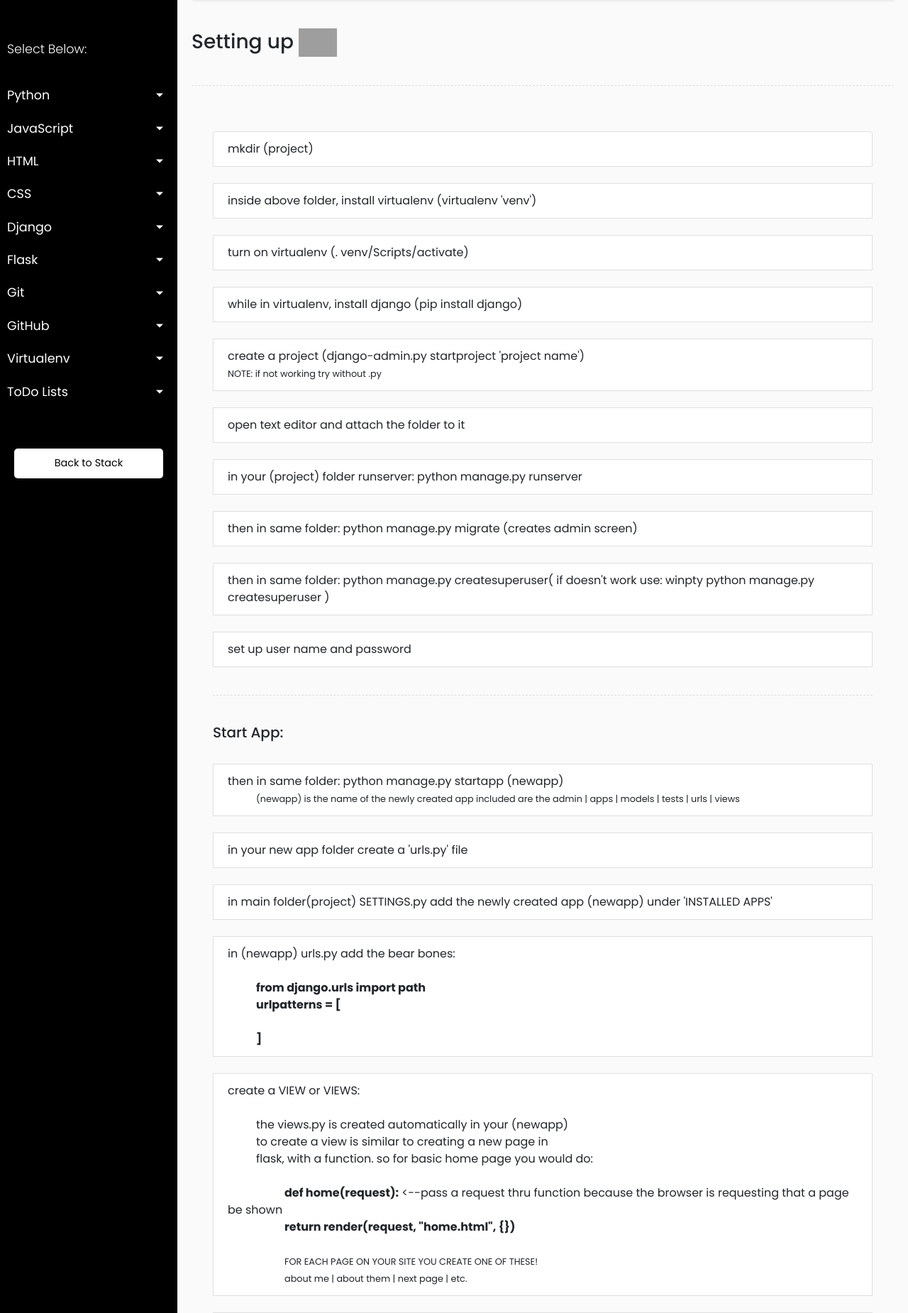
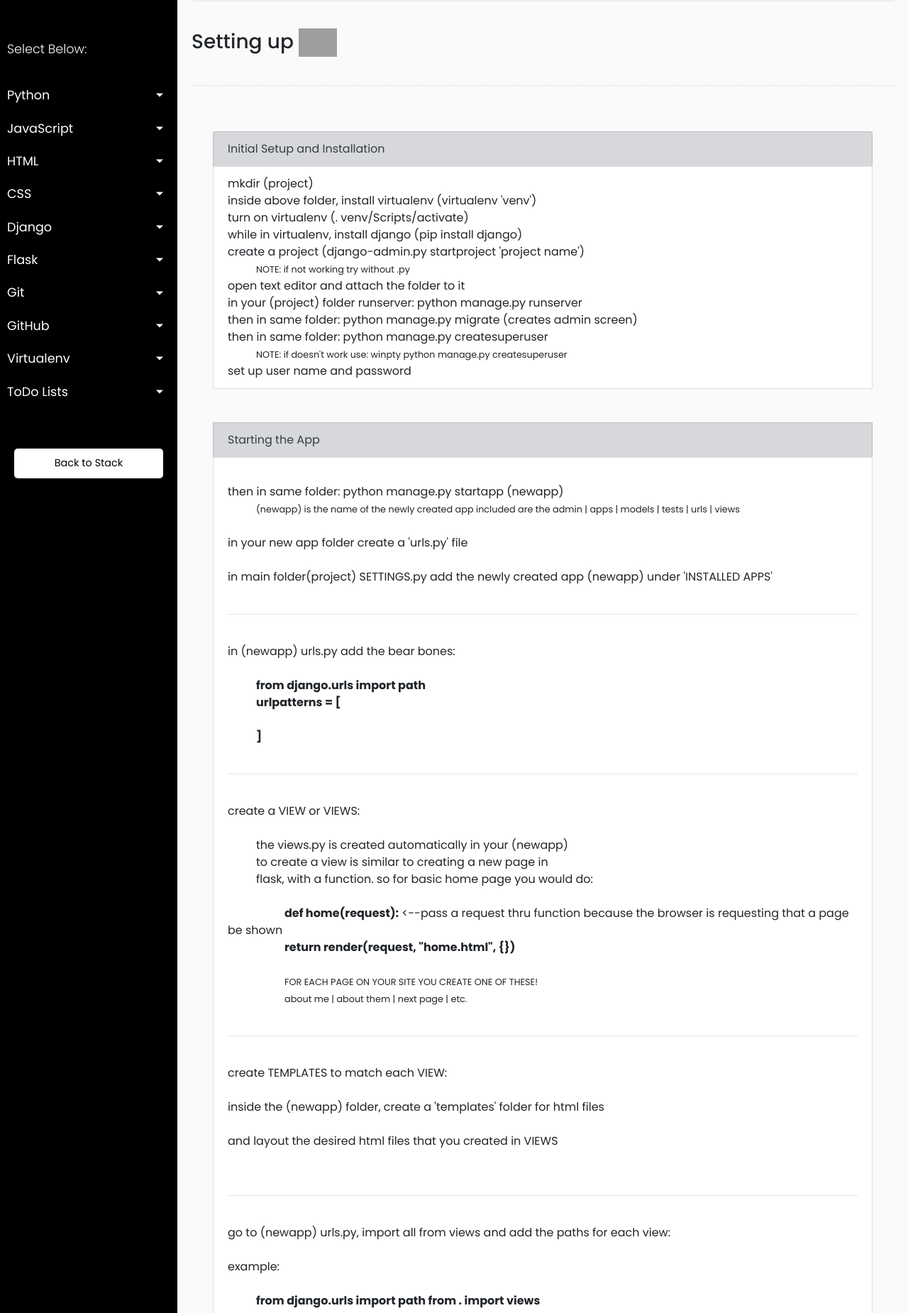
Before and after one commit to courthub74/CourDevs-Solutions, a Django app: page /setupdjango/ in a window 1280 px wide. Shown: the part 90-1940 px from the top of the page at 71% size. Run offline with Django 3.2, Linux system fonts and the light colour scheme; some libraries are stand-ins or nearby versions; grey boxes are pictures that could not be loaded.

Commit message:
Set up Django edit

```diff
--- a/courdevs/templates/base.html
+++ b/courdevs/templates/base.html
@@ -134,10 +134,10 @@
                             <a href="{% url 'initializegit' %}">General Git</a>
                         </li>
                         <li>
-                            <a href="#">Push to Heroku</a>
+                            <a href="{% url 'deletegitrepo' %}">Delete Git Repo</a>
                         </li>
                         <li>
-                            <a href="#">Delete Git Repo</a>
+                            <a href="#">Push to Heroku</a>
                         </li>
                     </ul>
                 </li>
--- a/courdevs/templates/setupdjango.html
+++ b/courdevs/templates/setupdjango.html
@@ -61,29 +61,30 @@
 
 
 			    <ol class="list-group mr-8">
-			    	<li class="list-group-item">mkdir (project)</li>
+			    	<li class="list-group-item list-group-item-secondary">Initial Setup and Installation</li>
+			    	<li class="list-group-item">mkdir (project)
 			    	<br>
-			    	<li class="list-group-item">inside above folder, install virtualenv   (virtualenv 'venv')</li>
+			    	inside above folder, install virtualenv   (virtualenv 'venv')
 			    	<br>
-			    	<li class="list-group-item">turn on virtualenv  (. venv/Scripts/activate)</li>
+			    	turn on virtualenv  (. venv/Scripts/activate)
 			    	<br>
-			    	<li class="list-group-item">while in virtualenv, install django  (pip install django)</li>
+			    	while in virtualenv, install django  (pip install django)
 			    	<br>
-			    	<li class="list-group-item">create a project (django-admin.py startproject 'project name')
-						<br><small>NOTE: if not working try without .py</small></li>
+			    	create a project (django-admin.py startproject 'project name')
+						<br><span class="tab"><small>NOTE: if not working try without .py</small>
 						<br>
-			    	<li class="list-group-item">open text editor and attach the folder to it</li>
+			    	open text editor and attach the folder to it
 			    	<br>
-			    	<li class="list-group-item">in your (project) folder runserver: python manage.py runserver</li>
+			    	in your (project) folder runserver: python manage.py runserver
 			    	<br>
-			    	<li class="list-group-item">then in same folder: python manage.py migrate (creates admin screen)</li>
+			    	then in same folder: python manage.py migrate (creates admin screen)
 			    	<br>
-			    	<li class="list-group-item">then in same folder: python manage.py createsuperuser( if doesn't work use: winpty python manage.py createsuperuser )</li>
+			    	then in same folder: python manage.py createsuperuser
+			    		<br><span class="tab"><small>NOTE: if doesn't work use: winpty python manage.py createsuperuser</small>
 			    	<br>
-			    	<li class="list-group-item">set up user name and password</li>
+			    	set up user name and password</li>
 
-			    	<div class="line"></div>
-
+			    	<br><br>
 
 			    	<style type="text/css">
 			    		.tab {
@@ -98,21 +99,25 @@
 			    	</style>
 
 
-			    	<h5 class="mt-0">Start App:</h5>
+			    	<li class="list-group-item list-group-item-secondary">Starting the App</li>
+
+			    	<li class="list-group-item"><br>then in same folder: python manage.py startapp (newapp) <br>
+			    	<span class="tab"><small>(newapp) is the name of the newly created app included are the admin | apps | models | tests | urls | views</small>
+			    	<br> <br>
+			    	in your new app folder create a 'urls.py' file
+			    	<br> <br>
+			    	in main folder(project) SETTINGS.py add the newly created app (newapp) under 'INSTALLED APPS'
+			    	<br><br><hr>
+
 			    	<br>
-			    	<li class="list-group-item">then in same folder: python manage.py startapp (newapp) <br>
-			    	<span class="tab"><small>(newapp) is the name of the newly created app included are the admin | apps | models | tests | urls | views</small></li>
-			    	<br>
-			    	<li class="list-group-item">in your new app folder create a 'urls.py' file</li>
-			    	<br>
-			    	<li class="list-group-item">in main folder(project) SETTINGS.py add the newly created app (newapp) under 'INSTALLED APPS'</li>
-			    	<br>
-			    	<li class="list-group-item">in (newapp) urls.py add the bear bones: <br>
+			    	in (newapp) urls.py add the bear bones: <br>
 			    		<br><span class="tab"><b>from django.urls import path</span>
 			    		<br><span class="tab">urlpatterns = [ </span>
-			    			<br><br><span class="tab"> ]</span></b></li>
+			    			<br><br><span class="tab"> ]</span></b>
+			    	<br><br><hr>
+
 			    	<br>
-			    	<li class="list-group-item">create a VIEW or VIEWS:
+			    	create a VIEW or VIEWS:
 			    		<br>
 			    		<br><span class="tab">the views.py is created automatically in your (newapp)
 			    		<br><span class="tab">to create a view is similar to creating a new page in
@@ -122,22 +127,27 @@
 			    		<br><span class="tab80"><b>def home(request):</b>   <--pass a request thru function because the browser is requesting that a page be shown<br><span class="tab80"><b>return render(request, "home.html", {})</b><br>
 			    			<br>
 			    		<span class="tab80"><small>FOR EACH PAGE ON YOUR SITE YOU CREATE ONE OF THESE!<br>
-			    			<span class="tab80">about me | about them | next page | etc.</small></li>
+			    			<span class="tab80">about me | about them | next page | etc.</small>
+			    			<br><br><hr>
+
 			    			<br>
-			    	<li class="list-group-item">create TEMPLATES to match each VIEW: <br> inside the (newapp) folder, create a 'templates' folder for html files <br>
-			    	                             and layout the desired html files that you created in VIEWS</li>
-			    	<br>
 
-			    	<li class="list-group-item">go to (newapp) urls.py, import all from views and add the paths for each view: <br><br> example:
+			    	create TEMPLATES to match each VIEW: <br><br>
+			    	inside the (newapp) folder, create a 'templates' folder for html files <br><br>
+			    	and layout the desired html files that you created in VIEWS<br><br>
+
+			    	       <br><hr><br>
+
+			    	go to (newapp) urls.py, import all from views and add the paths for each view: <br><br> example:
 			    		<br>
 			    		<br><span class="tab"><b>from django.urls import path from . import views <br>
 			    			<br>
 											<span class="tab80">urlpatterns = [ <br>
 												<span class="tab120">path('', views.home, name='home'), <br>
-												<span class="tab120">path('about/', views.about, name='about'), <br><span class="tab120">]</b></li>
-												<br>
+												<span class="tab120">path('about/', views.about, name='about'), <br><span class="tab120">]</b><br>
+												<br><hr><br>
 
-			    	<li class="list-group-item">NOW go to (project) urls.py, and INCLUDE the (newapp) urls:<br>
+			    	NOW go to (project) urls.py, and INCLUDE the (newapp) urls:<br>
 			    		<br>
 						exemple:<br>
 
@@ -152,11 +162,11 @@
 
 								<span class="tab120">path('admin/', admin.site.urls), <br>
 								<span class="tab120">path('', include('newapp.urls')), <br>
-							<span class="tab120">]</b></li>
-							<br>
+							<span class="tab120">]</b><br>
+							<br><hr> <br>
 
 
-			    	<li class="list-group-item">NOW to add future pages just resort to (newapp) urls.py and add it in path:<br>
+			    	NOW to add future pages just resort to (newapp) urls.py and add it in path:<br>
 
 							exemple:<br>
 								<br>
@@ -167,9 +177,9 @@
 									<span class="tab120">path('', views.home, name='home'), <br>
 									<span class="tab120">path('about/', views.about, name='about'), <br>
 									<span class="tab120">path('newpage/', views.newpage, name='newpage'), <br>
-								<span class="tab120">]</b></small></li>
-								<br>
-			    	<li class="list-group-item">THEN go to views.py in (newapp) and add view: <br>
+								<span class="tab120">]<br></b></small>
+								<br><hr><br>
+			    	THEN go to views.py in (newapp) and add view: <br>
 			    			<br>
 
 							<span class="tab"><b>#HOME <br>
@@ -189,12 +199,12 @@
 							<span class="tab">#NEWPAGE <br>
 							<br>
 							<span class="tab80">def newpage(request): <br>
-								<span class="tab120">return render(request, "newpage.html", {})</b>
-								<br></li>
-								<br>
-			    	<li class="list-group-item">THEN go to templates and create the 'newpage.html'</li>
+								<span class="tab120">return render(request, "newpage.html", {})<br></b>
+								<br><hr><br>
+
+			    	THEN go to templates and create the 'newpage.html'<br>
 			    	<br>
-			    	<li class="list-group-item"> and So Forth ... </li>
+			    	and So Forth ... </li>
 
 			    	<br>
 
--- a/courdevs/templates/try_except.html
+++ b/courdevs/templates/try_except.html
@@ -45,7 +45,7 @@
             </style>
 
 
-    <h2>Try Except Example:</h2>
+    <h2>Try Except <img src="https://external-content.duckduckgo.com/iu/?u=https%3A%2F%2Finsidehpc.com%2Fwp-content%2Fuploads%2F2016%2F01%2FPython-logo-notext.svg_.png&f=1&nofb=1" height="70" class="ml-2 mr-1"> Example:</h2>
 
     <div class="line"></div>
 
--- a/courdevs/urls.py
+++ b/courdevs/urls.py
@@ -24,5 +24,7 @@ urlpatterns = [
 	#GIT
 	#InitializeGit
 	path('initializegit/', views.initializegit, name="initializegit"),
+	#DeleteGitRepo
+	path('deletegitrepo/', views.deletegitrepo, name="deletegitrepo"),
 
 ]
--- a/courdevs/views.py
+++ b/courdevs/views.py
@@ -38,6 +38,10 @@ def mvcbasics(request):
 def initializegit(request):
 	return render(request, "initializegit.html", {})
 
+#DELETEGITREPO
+def deletegitrepo(request):
+	return render(request, "deletegitrepo.html", {})
+
 ######################################################
 
 #PROJECTSentry
```
Also changed, not shown: courdevs/templates/deletegitrepo.html (added, +73 -0 lines).
